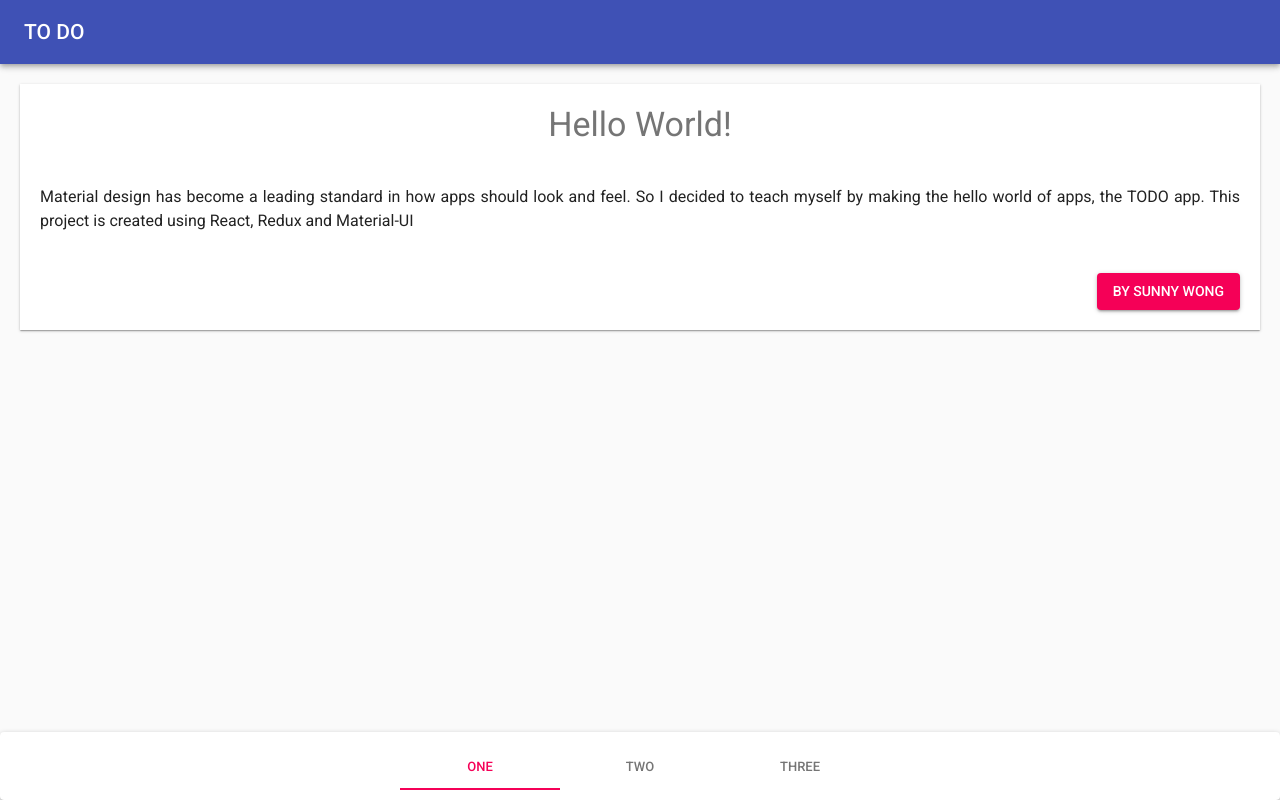
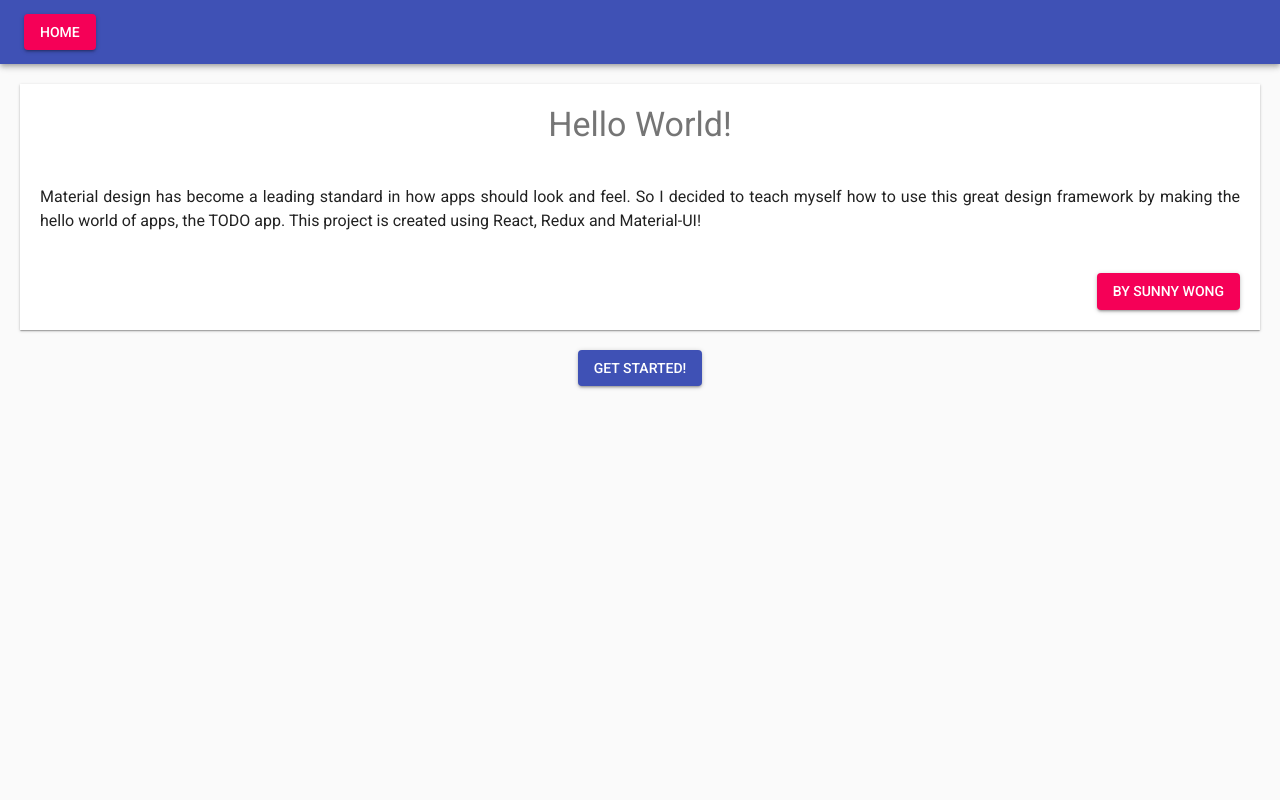
Before and after one commit to swong194/material-todo, a React (Create React App) app: page / in a window 1280 px wide. Built offline with nearby package versions, Linux system fonts and the light colour scheme.

Commit message:
add home button for header

```diff
--- a/src/components/App.js
+++ b/src/components/App.js
@@ -8,16 +8,14 @@ import Welcome from './Welcome/Welcome.js';
 
 class App extends Component {
   render() {
-    return (
-      <Fragment>
-        <Header>TO DO</Header>
-          <Switch>
-            <Route exact path='/' component={Welcome} />
-            <Route path="/:groupId" component={Main} />
-          </Switch>
-        <Footer />
-      </Fragment>
-    );
+    return <Fragment>
+        <Header />
+        <Switch>
+          <Route exact path="/" component={Welcome} />
+          <Route path="/todo/:groupId" component={Main} />
+        </Switch>
+        <Route path="/todo/:groupId" component={Footer} />
+      </Fragment>;
   }
 }
 
--- a/src/components/Footer/Footer.js
+++ b/src/components/Footer/Footer.js
@@ -1,4 +1,5 @@
 import React, { PureComponent } from 'react';
+import { connect } from 'react-redux';
 import Paper from '@material-ui/core/Paper';
 import Tabs from '@material-ui/core/Tabs';
 import Tab from '@material-ui/core/Tab';
@@ -13,6 +14,11 @@ const styles = {
   }
 };
 
+const mapStateToProps = state => {
+  return {
+
+  }
+}
 class Footer extends PureComponent {
   render() {
     const { classes } = this.props;
@@ -20,7 +26,7 @@ class Footer extends PureComponent {
     return (
       <Paper className={classes.Footer}>
         {this.props.children}
-        <Tabs value={this.props.value || 0} indicatorColor="secondary" textColor="secondary" centered>
+        <Tabs indicatorColor="secondary" textColor="secondary" centered>
           <Tab data-name="one" label="one" />
           <Tab data-name="two" label="two" />
           <Tab data-name="three" label="three" />
@@ -30,4 +36,4 @@ class Footer extends PureComponent {
   }
 }
 
-export default withStyles(styles)(Footer);
+export default connect(mapStateToProps)(withStyles(styles)(Footer));
--- a/src/components/Header/Header.js
+++ b/src/components/Header/Header.js
@@ -1,16 +1,17 @@
 import React, { PureComponent } from 'react';
+import { Link } from 'react-router-dom';
 import AppBar from '@material-ui/core/AppBar';
+import Button from '@material-ui/core/Button';
 import ToolBar from '@material-ui/core/Toolbar';
-import Typography from '@material-ui/core/Typography';
 
 class Header extends PureComponent {
   render() {
     return (
       <AppBar position='static' color='primary'>
         <ToolBar>
-          <Typography variant="title" color="inherit">
-            {this.props.children}
-          </Typography>
+          <Button variant="contained" component={Link} to="/" color="secondary">
+            Home
+          </Button>
         </ToolBar>
       </AppBar>
     );
--- a/src/components/Welcome/Welcome.js
+++ b/src/components/Welcome/Welcome.js
@@ -1,4 +1,5 @@
-import React, { Component } from 'react';
+import React, { Component, Fragment } from 'react';
+import { Link } from 'react-router-dom';
 import Typography from '@material-ui/core/Typography';
 import Paper from '@material-ui/core/Paper';
 import Button from '@material-ui/core/Button';
@@ -18,21 +19,28 @@ class Welcome extends Component {
     const { classes } = this.props;
 
     return (
+      <Fragment>
         <Paper elevation={1} square={true} className={classes.Paper}>
           <Typography variant='display1' align='center' className={classes.Text}>
             Hello World!
           </Typography>
           <Typography variant='subheading' align='justify' className={classes.Text}>
             Material design has become a leading standard in how apps should look and feel.
-          So I decided to teach myself by making the hello world of apps, the TODO app.
-          This project is created using React, Redux and Material-UI
+            So I decided to teach myself how to use this great design framework by making the hello world of apps, the TODO app.
+            This project is created using React, Redux and Material-UI!
           </Typography>
           <Typography variant='caption' align='right' className={classes.Text}>
-          <Button href="https://github.com/swong194" variant="contained" color="secondary">
+            <Button target="_blank" rel="noopener noreferrer" href="https://github.com/swong194" variant="contained" color="secondary">
                 By Sunny Wong
             </Button>
           </Typography>
         </Paper>
+        <Typography variant='caption' align="center" color="textSecondary" gutterBottom={true}>
+          <Button component={Link} to="/todo/any" variant="contained" color="primary">
+            Get Started!
+          </Button>
+        </Typography>
+      </Fragment>
     );
   }
 }
```
Lines whose indentation alone changed are shown as unchanged.
